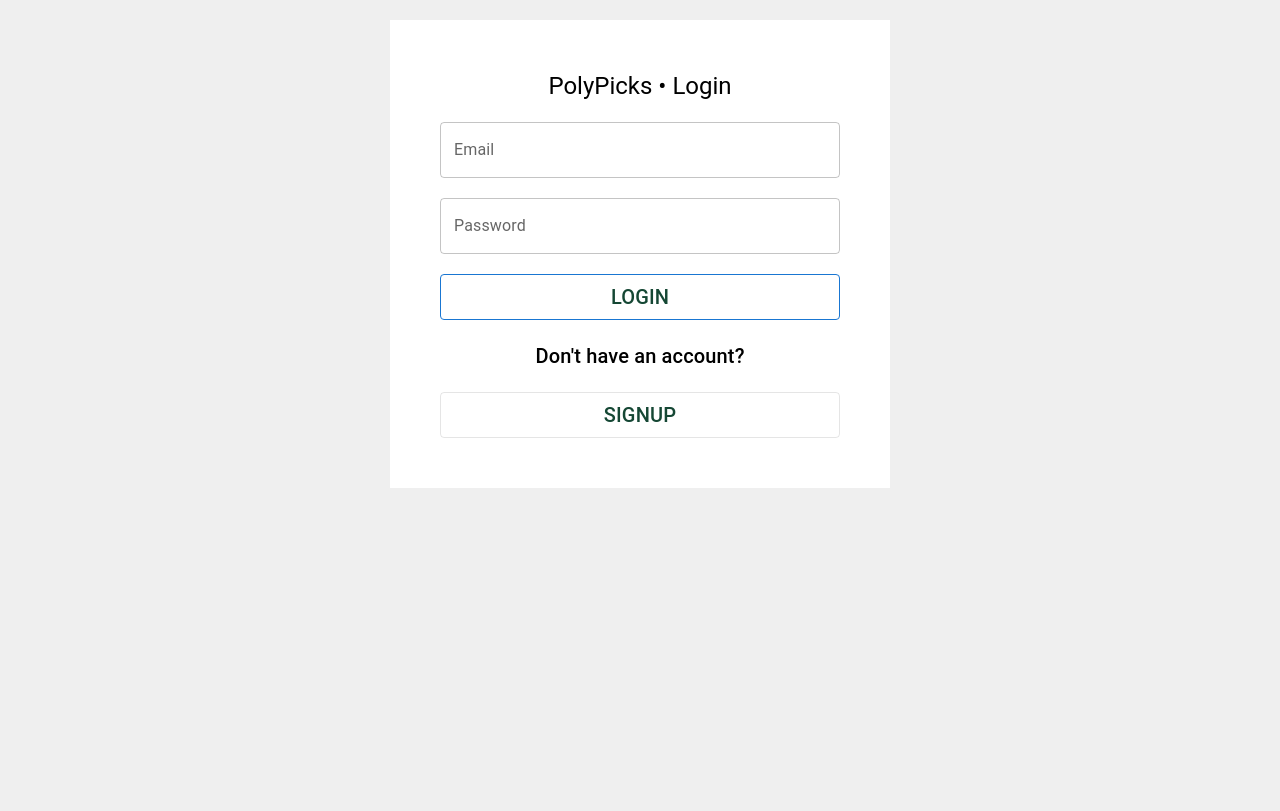
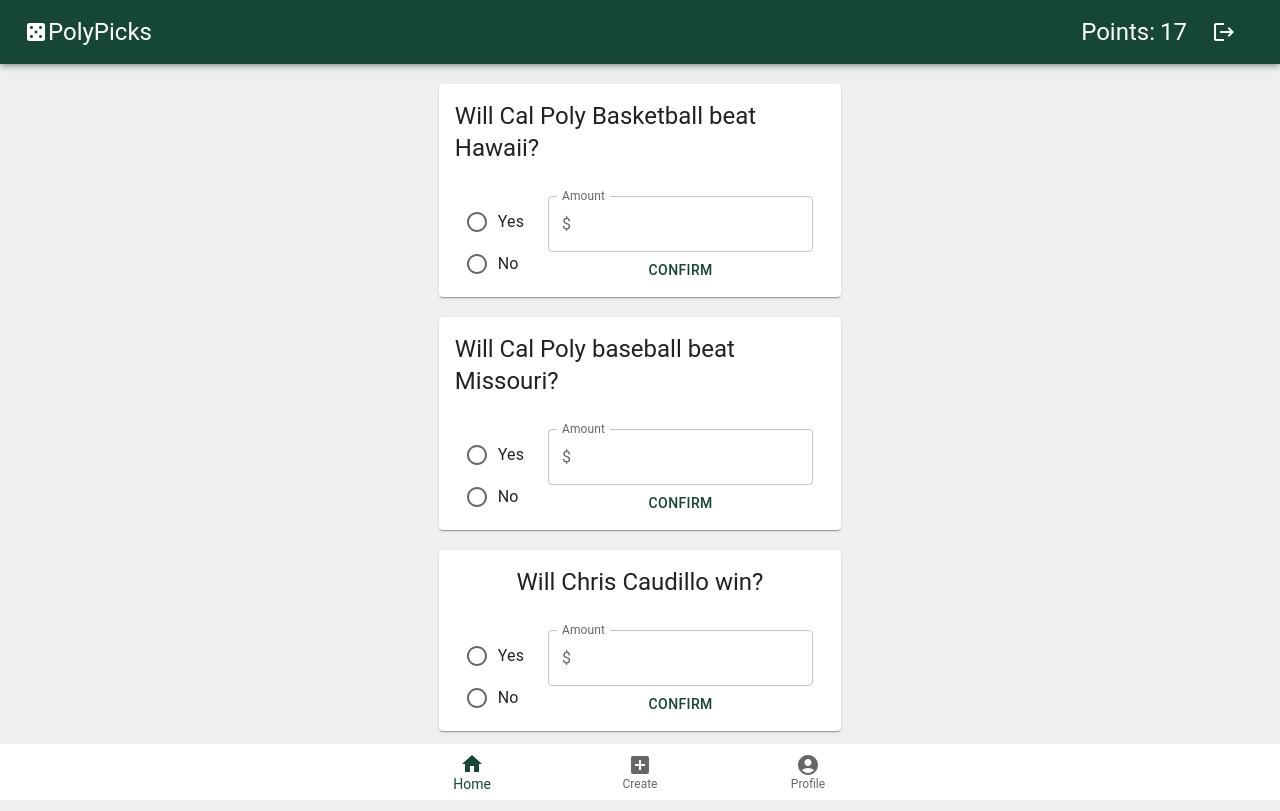
Before and after one commit to EmuMan/stay-soft, a React (Create React App) app in the folder packages/react-frontend/: page /navigation in a window 1280 px wide. Before the commit this address led to /. Built offline with nearby package versions, Linux system fonts and the light colour scheme; sample sign-in values are in the browser's storage.

Commit message:
Login and Logout work and limit user access

```diff
--- a/packages/react-frontend/src/App.js
+++ b/packages/react-frontend/src/App.js
@@ -1,5 +1,5 @@
 import "./App.css";
-import { useState } from "react";
+import { useState, useEffect } from "react";
 import Navigation from "./Navigation";
 import Login from "./pages/Login.js";
 import Signup from "./pages/Signup.js";
@@ -17,11 +17,20 @@ const theme = createTheme({
 });
 
 function App() {
-  const [loggedIn, setLogin] = useState(false);
+  const [loggedIn, setLoggedIn] = useState(false);
 
-  function onLogin() {
-    setLogin(true);
+  useEffect(() => {
+    const token = localStorage.getItem('token');
+    if (token) {
+      setLoggedIn(true);
+    }
+  }, []);
+
+  const onLogin = (token) => {
+    localStorage.setItem('token', token);
+    setLoggedIn(true);
   }
+
   return (
     <ThemeProvider theme={theme}>
       <Router>
@@ -33,7 +42,7 @@ function App() {
           />
           <Route
             path="/navigation"
-            element={<Navigation loggedIn={loggedIn} />}
+            element={<Navigation loggedIn={loggedIn} setLoggedIn={setLoggedIn} />}
           />
           <Route path="/signup" element={<Signup onLogin={onLogin} />} />
         </Routes>
--- a/packages/react-frontend/src/Navigation.js
+++ b/packages/react-frontend/src/Navigation.js
@@ -19,7 +19,7 @@ function Navigation(props) {
     if (!props.loggedIn) {
       navigate('/');
     }
-  }, [navigate]);
+  }, [navigate, props.loggedIn]);
 
   const [prompts, setPrompts] = useState([
     { id: 1, description: "Will Cal Poly Basketball beat Hawaii?", creator: 1 },
@@ -37,11 +37,15 @@ function Navigation(props) {
     setPrompts(updated);
   }
 
-
+  const handleSignOut = () => {
+    localStorage.removeItem('token');
+    props.setLoggedIn(false);
+    navigate('/');
+  };
 
   return (
     <div className="navigation">
-      <TopBar points="17" />
+      <TopBar points="17" onSignOut = {handleSignOut} />
       <Stack
         padding="20px"
         marginBottom="60px"
--- a/packages/react-frontend/src/components/TopBar.js
+++ b/packages/react-frontend/src/components/TopBar.js
@@ -1,6 +1,7 @@
-import { AppBar, Toolbar, IconButton, Typography, Box } from "@mui/material";
+import { AppBar, Toolbar, IconButton, Typography, Box, Button } from "@mui/material";
 import FlagIcon from "@mui/icons-material/Flag";
 import CasinoIcon from "@mui/icons-material/Casino";
+import LogoutIcon from "@mui/icons-material/Logout";
 
 const TopBar = (props) => {
   const pointsContainerStyle = {
@@ -36,6 +37,9 @@ const TopBar = (props) => {
           <Typography variant="h5" compoenent="div" id="points">
             {props.points}
           </Typography>
+          <Button color="inherit" onClick={props.onSignOut}>
+            <LogoutIcon />
+          </Button>
         </Box>
       </Toolbar>
     </AppBar>
--- a/packages/react-frontend/src/pages/Login.js
+++ b/packages/react-frontend/src/pages/Login.js
@@ -25,7 +25,7 @@ function Login(props) {
       });
       const data = await response.json();
       if (response.ok) {
-        props.onLogin();
+        props.onLogin(data.token);
         navigate("/navigation");
       } else {
         alert(data.message);
--- a/packages/react-frontend/src/pages/Signup.js
+++ b/packages/react-frontend/src/pages/Signup.js
@@ -41,11 +41,9 @@ function Signup(props) {
           lastName,
         }),
       });
-
+      const data = await response.json();
       if (response.ok) {
-        const data = await response.json();
-        console.log("Signup successful", data);
-        props.onLogin();
+        props.onLogin(data.token);
         navigate("/navigation");
       } else {
         const error = await response.text();
```
